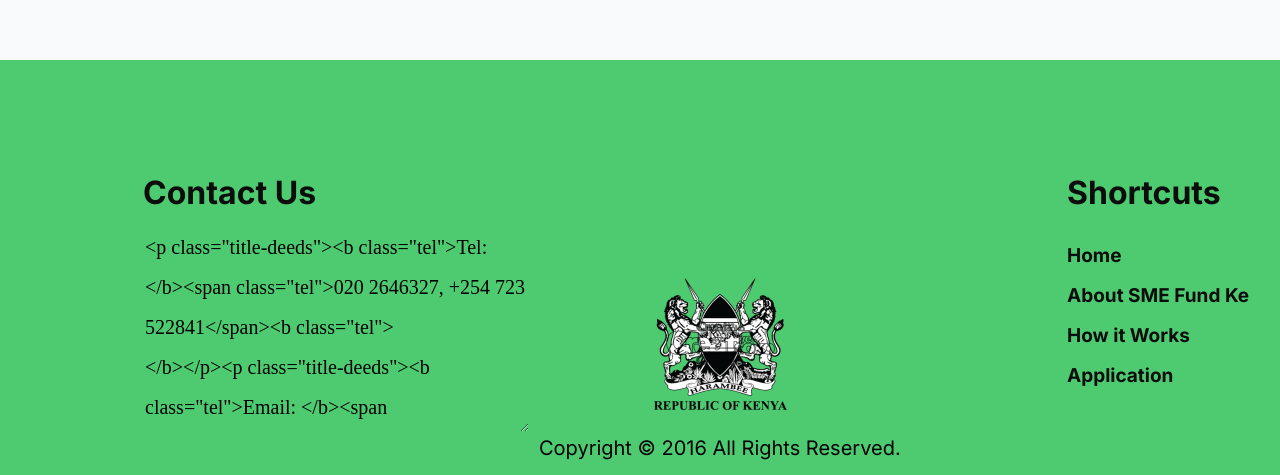
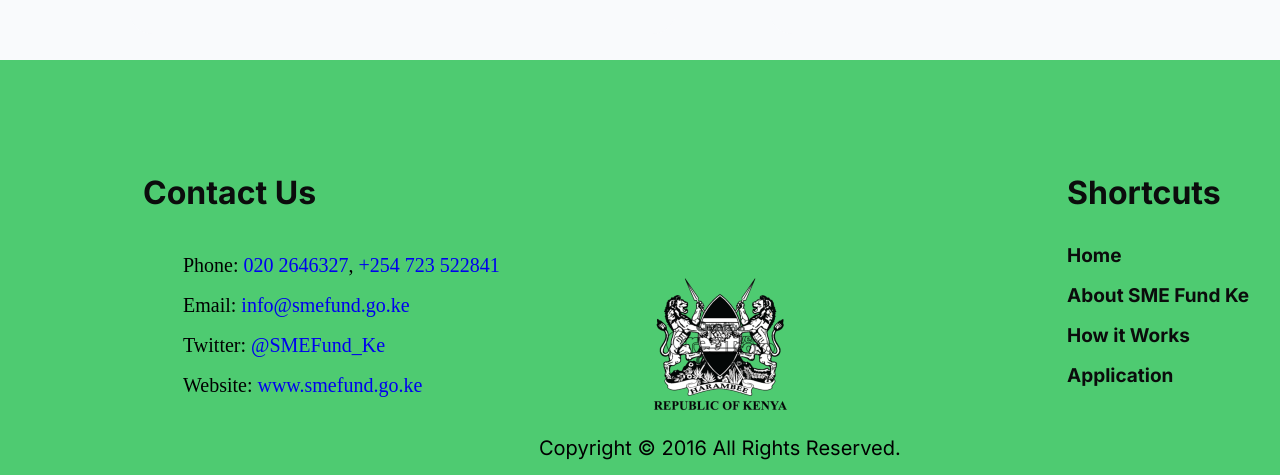
Before and after one commit to Millie271/sme-fund, a PHP site: page / in a window 1280 px wide. Shown: the part 6023-6498 px from the top of the page. Run offline with PHP 8.4, Linux system fonts and the light colour scheme; some web fonts are replaced.

Commit message:
updated contacts

```diff
--- a/index.css
+++ b/index.css
@@ -931,3 +931,10 @@
   color: var(--color-black);
   font-family: var(--font-inter);
 }
+.tel-020-2646327-container ul li{
+  list-style: none;
+}
+
+.tel-020-2646327-container ul li a{
+  text-decoration: none;
+}
--- a/index.html
+++ b/index.html
@@ -102,13 +102,15 @@
       </div>
       <div class="landing-page-child7"></div>
       <b class="contact-us">Contact Us</b><b class="shortcuts">Shortcuts</b
-      ><textarea class="tel-020-2646327-container">
-<p class="title-deeds"><b class="tel">Tel: </b><span class="tel">020 2646327, +254 723 522841</span><b class="tel">
-</b></p><p class="title-deeds"><b class="tel">Email: </b><span class="tel">info@smefund.go.ke</span></p><p class="title-deeds"><b class="tel">Facebook:</b><span class="tel"> SME Fund Kenya
-</span></p><p class="title-deeds"><b class="tel">Twitter: </b><span class="tel">@SMEFund_Ke
-</span></p><p class="title-deeds"><b class="tel">Website: </b><span class="tel">www.smefund.go.ke</span><b class="tel">
-</b></p></textarea
-      ><img class="image-1-icon" alt="" src="public/image-1@2x.png" />
+      ><div class="tel-020-2646327-container">
+        <ul>
+          <li>Phone: <span><a href="tel:020 2646327">020 2646327</a>, <a href="tel:+254 723 522841">+254 723 522841</a></span></li>
+          <li>Email: <a href="mailto:info@smefund.go.ke">info@smefund.go.ke</a></li>
+          <li>Twitter: <a href="#">@SMEFund_Ke</a></li>
+          <li>Website: <a href="www.smefund.go.ke">www.smefund.go.ke</a></li>
+        </ul>
+      </div>
+      <img class="image-1-icon" alt="" src="public/image-1@2x.png" />
       <div class="landing-page-child8"></div>
       <div class="turn-your-business">
         Turn your business dreams to reality. Through our SME Inua Biashara
```
